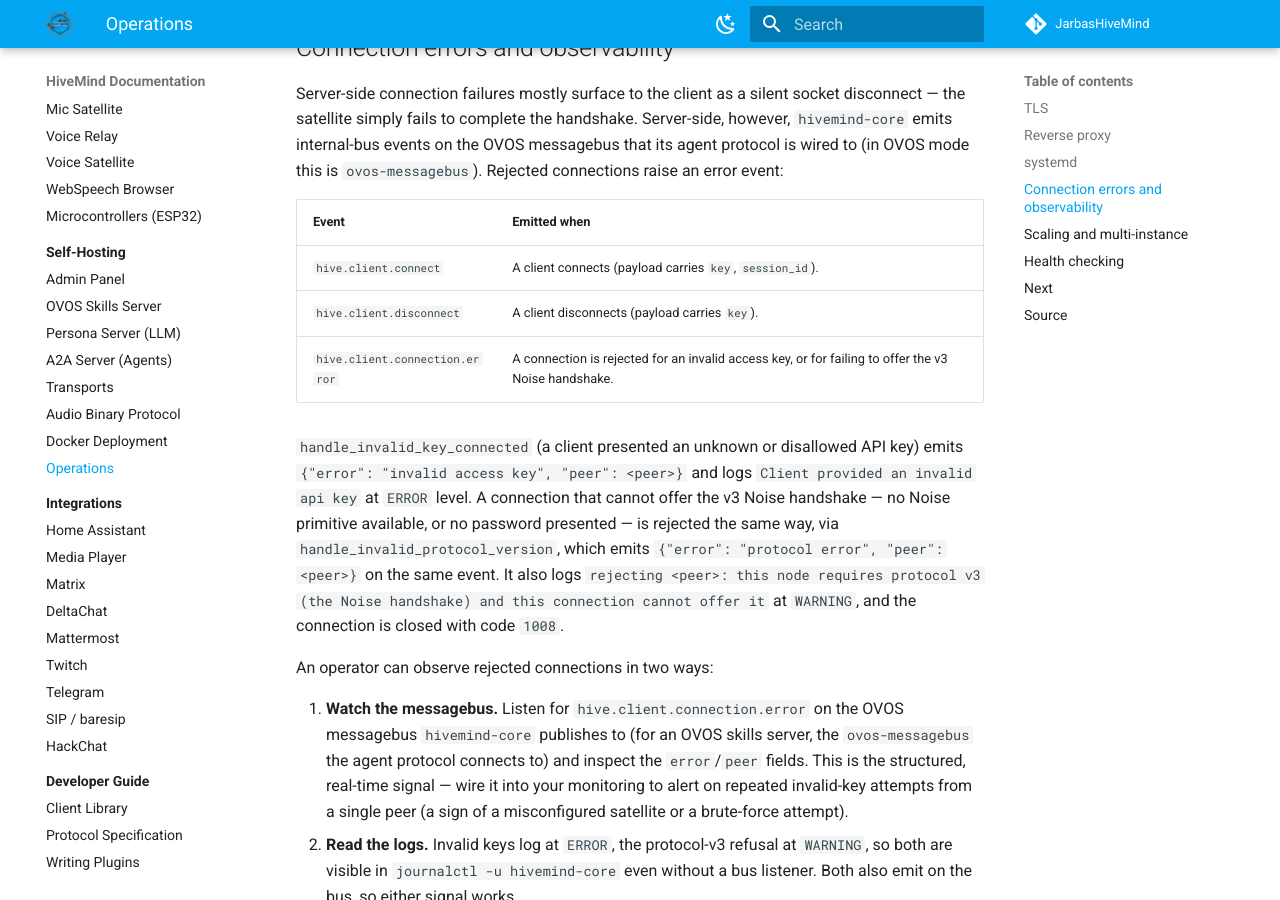
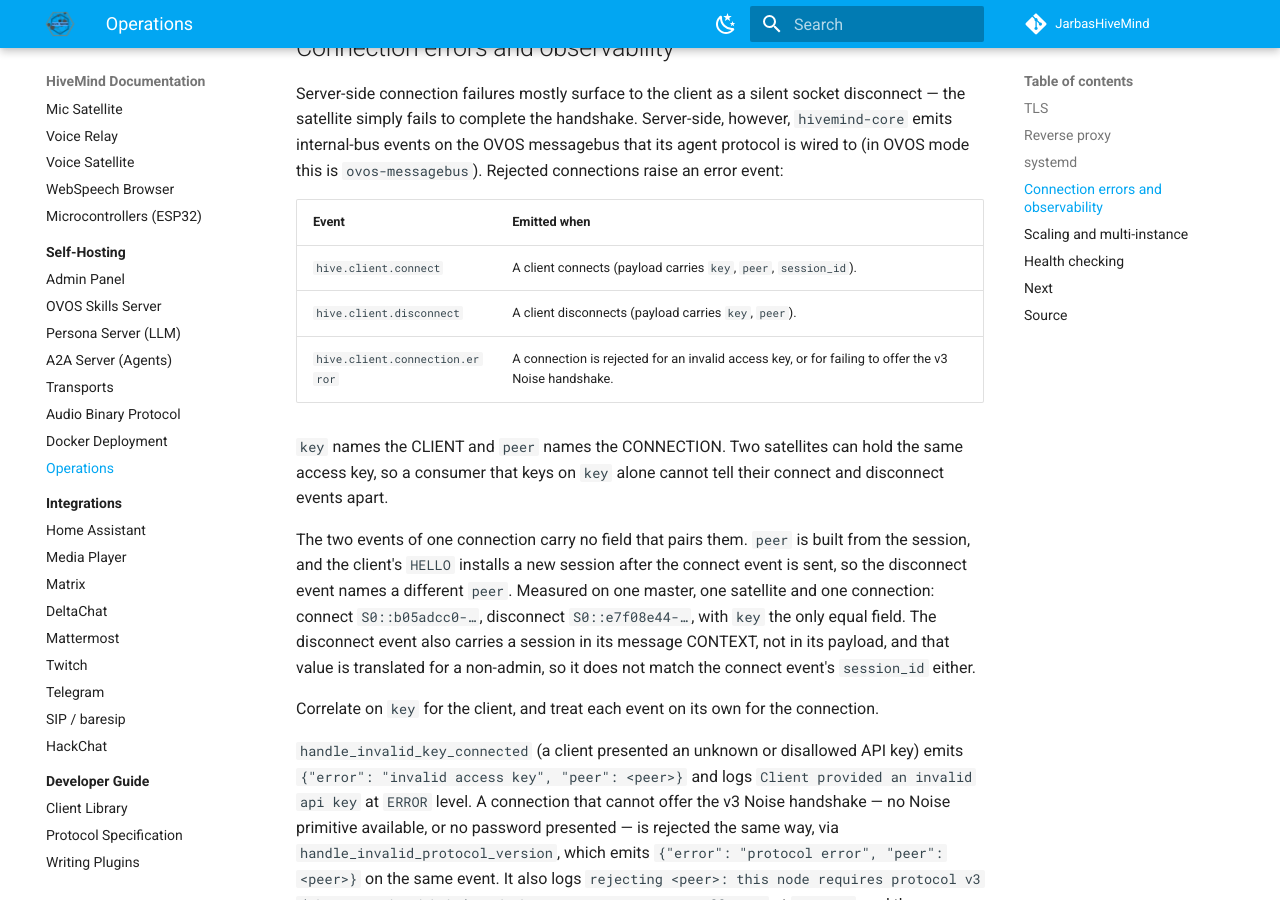
Before and after one commit to JarbasHiveMind/HiveMind-community-docs, an MkDocs documentation site: the page built from docs/server/operations.md, in a window 1280 px wide and 900 px high, scrolled down 2178 px. Built offline with MkDocs 1.6.1 and Material for MkDocs 9.7.7, drawn with Linux system fonts in a browser that asks for light colours.

Commit message:
docs: the lifecycle events name the connection as well as the client
HiveMind-core#348 (merged 2026-09-18) added `peer` to the payload of
`hive.client.connect` and `hive.client.disconnect`. The table named
neither, so a reader could not see what each event carries.

`key` STAYS. The task that opened this said #348 removes it; the merged
change keeps it, and says why in its own comment: removing the
documented field breaks consumers for no gain. Read at hivemind-core
origin/dev protocol.py:1484-1499 and 1640-1642.

Two satellites can hold one access key, so `key` alone cannot tell
their events apart. One paragraph under the table says which identifier
names what.

It also says what does NOT work, because the first version of this page
told operators to pair the two events on `peer`, and that is false.
reviewer-b found it and it was measured again here, twice, on one
master, one satellite and one connection:

  connect  {"key": "ef41…", "peer": "S0::b05adcc0-…",
            "session_id": "b05adcc0-…"}
  disconn  {"key": "ef41…", "peer": "S0::e7f08e44-…"}

`peer` is built from the session, and the client's HELLO installs a new
session after the connect event is sent. `key` is the only equal field.
The disconnect's own session lives in the message CONTEXT, is translated
for a non-admin, and matches nothing in the connect event either.

Co-Authored-By: Claude Opus 5 <noreply@anthropic.com>

```diff
--- a/docs/server/operations.md
+++ b/docs/server/operations.md
@@ -106,9 +106,23 @@ mode this is `ovos-messagebus`). Rejected connections raise an error event:
 
 | Event                          | Emitted when                                                                 |
 |--------------------------------|------------------------------------------------------------------------------|
-| `hive.client.connect`          | A client connects (payload carries `key`, `session_id`).                     |
-| `hive.client.disconnect`       | A client disconnects (payload carries `key`).                                |
+| `hive.client.connect`          | A client connects (payload carries `key`, `peer`, `session_id`).             |
+| `hive.client.disconnect`       | A client disconnects (payload carries `key`, `peer`).                        |
 | `hive.client.connection.error` | A connection is rejected for an invalid access key, or for failing to offer the v3 Noise handshake. |
+
+`key` names the CLIENT and `peer` names the CONNECTION. Two satellites can hold the same
+access key, so a consumer that keys on `key` alone cannot tell their connect and disconnect
+events apart.
+
+The two events of one connection carry no field that pairs them. `peer` is built from the
+session, and the client's `HELLO` installs a new session after the connect event is sent, so
+the disconnect event names a different `peer`. Measured on one master, one satellite and one
+connection: connect `S0::b05adcc0-…`, disconnect `S0::e7f08e44-…`, with `key` the only equal
+field. The disconnect event also carries a session in its message CONTEXT, not in its
+payload, and that value is translated for a non-admin, so it does not match the connect
+event's `session_id` either.
+
+Correlate on `key` for the client, and treat each event on its own for the connection.
 
 `handle_invalid_key_connected` (a client presented an unknown or disallowed API key) emits
 `{"error": "invalid access key", "peer": <peer>}` and logs
```
